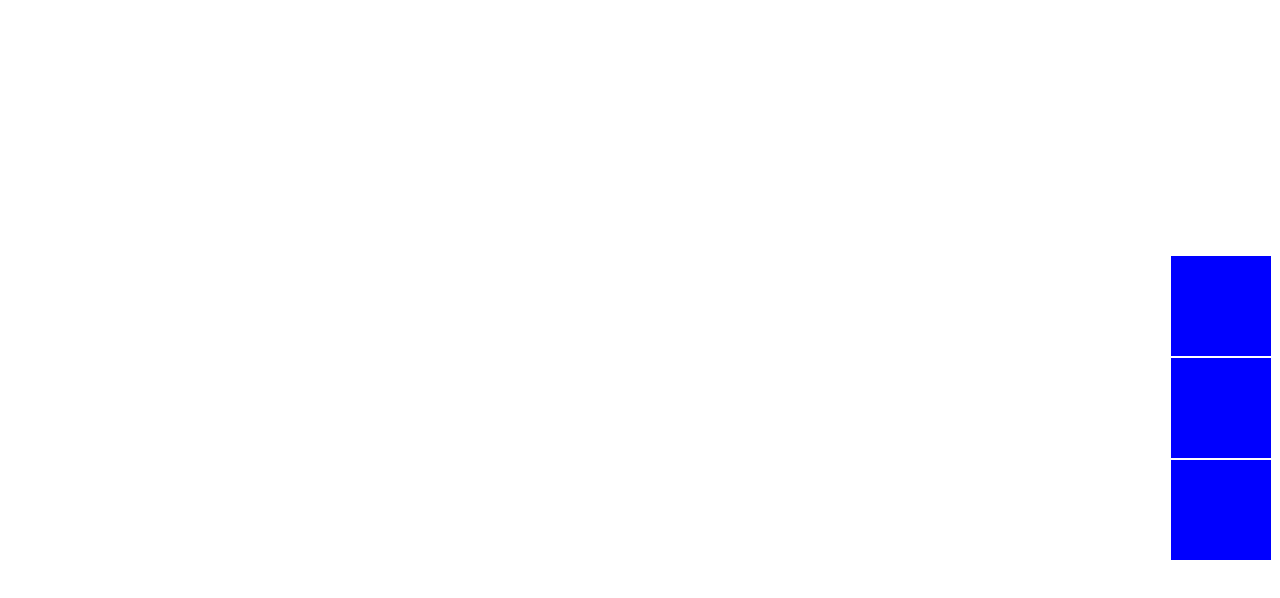
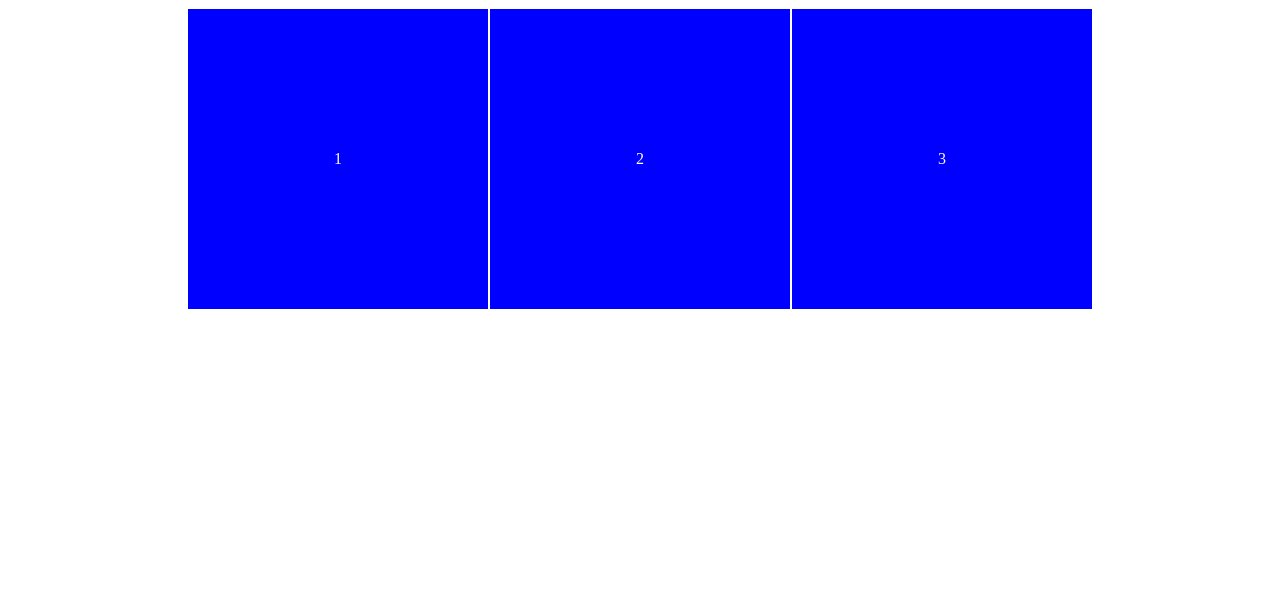
Before and after one commit to pavane90/css-masterclass, a plain HTML site: page flexbox.html in a window 1280 px wide. Drawn offline with Linux system fonts and the light colour scheme.

Commit message:
Flex Wrap and Direction

```diff
--- a/flexbox.html
+++ b/flexbox.html
@@ -9,22 +9,21 @@
     <style>
         .father {
             display: flex;
-            flex-direction: column;
             justify-content:center; /* <-- main axis --> */
-            align-items: flex-end; /* <-- cross axis --> */
             height: 100vh;
-
-            /*
-            flex-direction이 row면 justify-confent는 좌우정렬, align-items는 수직정렬
-            flex-direction이 column이면 justify-confent는 수직정렬, align-items는 수평정렬
-            */
+            flex-wrap: wrap;
         }
 
         .box {
-            width: 100px;
-            height: 100px;
+            width: 300px;
+            height: 300px;
             background-color: blue;
             border: 1px solid white;
+            display: flex;
+            justify-content: center;
+            align-items: center;
+            color:white;
+            font-size:50
         }
     </style>
 </head>
@@ -32,9 +31,9 @@
 <body>
 
     <div class="father">
-        <div class="box"></div>
-        <div class="box"></div>
-        <div class="box"></div>
+        <div class="box">1</div>
+        <div class="box">2</div>
+        <div class="box">3</div>
     </div>
 </body>
 
```
